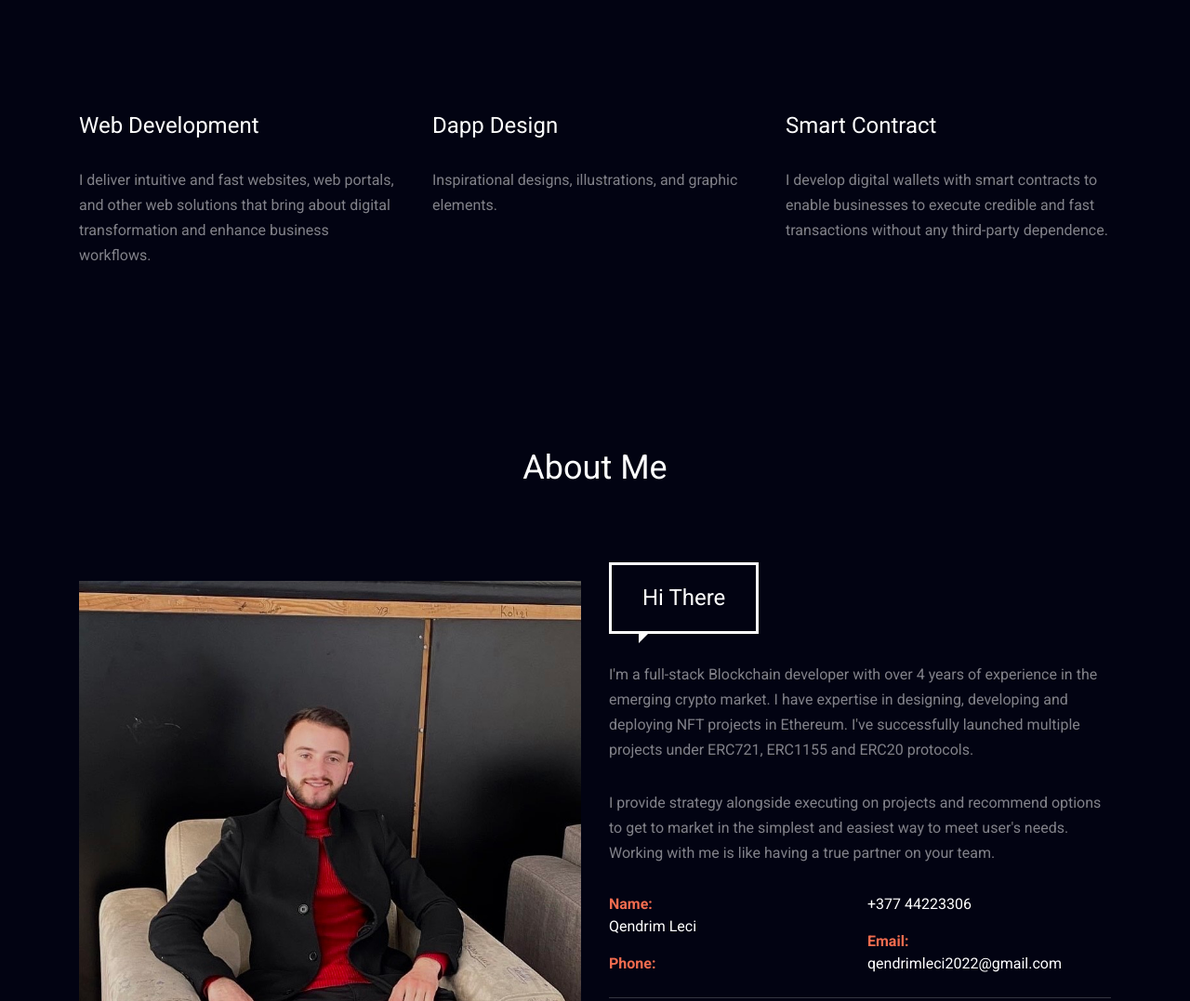
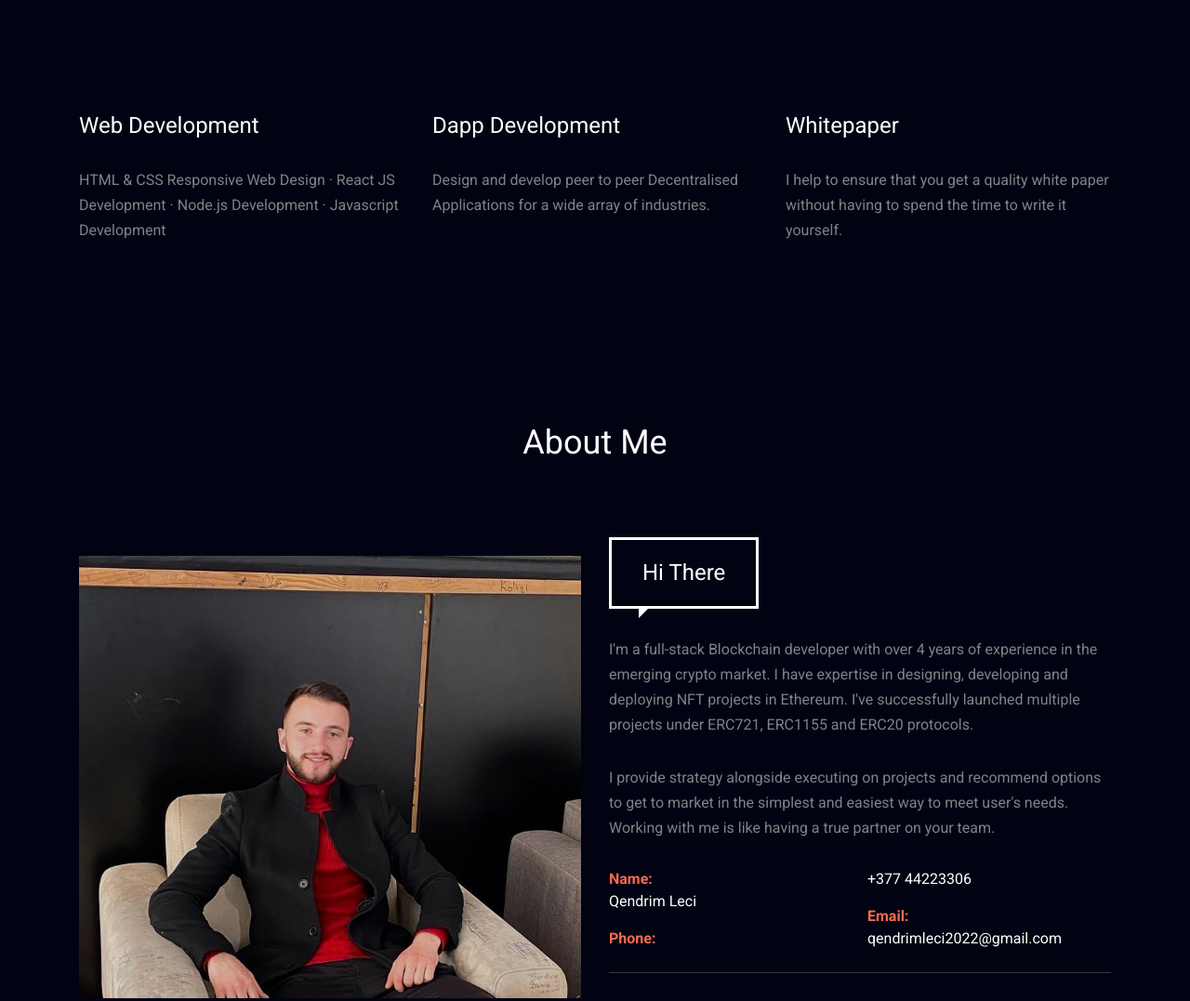
Before and after one commit to qendrimleci/qendrimleci.github.io, a plain HTML site: page index.html in a window 1280 px wide. Shown: the part 980-2057 px from the top of the page at 93% size. Drawn offline with Linux system fonts and the light colour scheme.

Commit message:
Edition v2

```diff
--- a/index.html
+++ b/index.html
@@ -140,8 +140,7 @@
                                     <div class="ts-item-body">
                                         <h4>Web Development</h4>
                                         <p class="mb-0">
-                                            I deliver intuitive and fast websites, web portals, and other web solutions
-                                            that bring about digital transformation and enhance business workflows.
+                                            HTML & CSS Responsive Web Design · React JS Development · Node.js Development · Javascript Development
                                         </p>
                                     </div>
                                     <!--end ts-item-body-->
@@ -168,9 +167,9 @@
                                     </div>
                                     <!--end ts-item-header-->
                                     <div class="ts-item-body">
-                                        <h4>Dapp Design</h4>
+                                        <h4>Dapp Development</h4>
                                         <p class="mb-0">
-                                            Inspirational designs, illustrations, and graphic elements.
+                                            Design and develop peer to peer Decentralised Applications for a wide array of industries.
                                         </p>
                                     </div>
                                     <!--end ts-item-body-->
@@ -197,10 +196,9 @@
                                     </div>
                                     <!--end ts-item-header-->
                                     <div class="ts-item-body">
-                                        <h4>Smart Contract</h4>
+                                        <h4>Whitepaper</h4>
                                         <p class="mb-0">
-                                            I develop digital wallets with smart contracts to enable businesses to
-                                            execute credible and fast transactions without any third-party dependence.
+                                            I help to ensure that you get a quality white paper without having to spend the time to write it yourself.
                                         </p>
                                     </div>
                                     <!--end ts-item-body-->
```
